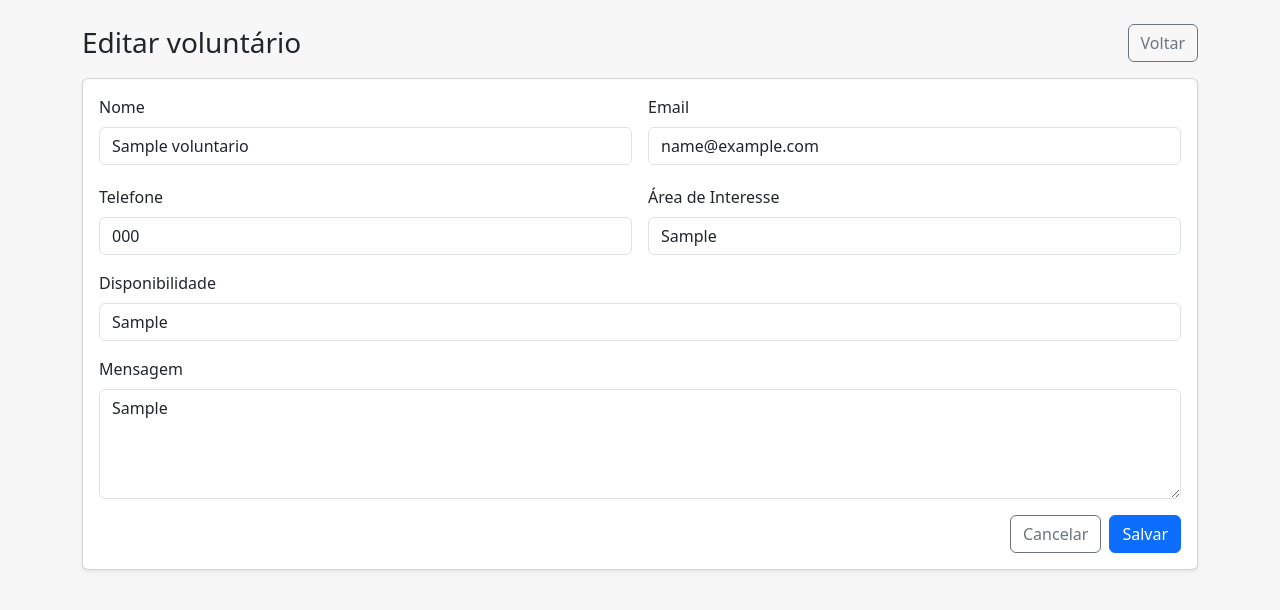
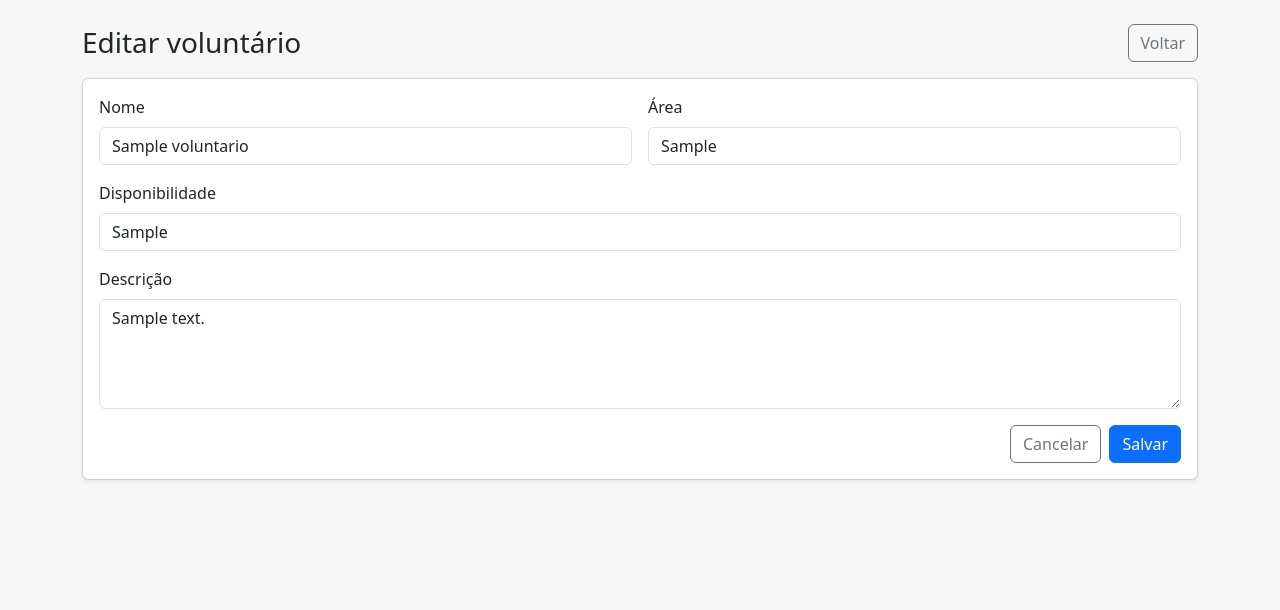
Before and after one commit to osmarDesenvolvedorDeSoftware/doce_esperanca, a Flask app: page /admin/voluntarios/1/editar in a window 1280 px wide. Shown: the part 56-666 px from the top of the page. Run offline with Flask 3, Linux system fonts and the light colour scheme; a user stored in the database is signed in; tables that the repository leaves empty hold one stand-in row (values such as "Sample post"); some libraries are stand-ins or nearby versions.

Commit message:
Refine volunteer schema and admin forms

```diff
--- a/app/forms.py
+++ b/app/forms.py
@@ -7,7 +7,7 @@ from flask import current_app
 from flask_wtf import FlaskForm
 from flask_wtf.file import FileAllowed, FileField
 from wtforms import BooleanField, DateField, PasswordField, StringField, SubmitField, TextAreaField
-from wtforms.validators import DataRequired, Email, Length, Optional as OptionalValidator, URL, ValidationError
+from wtforms.validators import DataRequired, Length, Optional as OptionalValidator, URL, ValidationError
 
 ALLOWED_IMAGE_EXTENSIONS: Iterable[str] = ("jpg", "jpeg", "png")
 ALLOWED_DOC_EXTENSIONS: Iterable[str] = ("pdf",)
@@ -85,11 +85,9 @@ class ParceiroForm(FlaskForm):
 
 class VoluntarioForm(FlaskForm):
     nome = StringField("Nome", validators=[DataRequired(), Length(max=255)])
-    email = StringField("Email", validators=[DataRequired(), Email(), Length(max=255)])
-    telefone = StringField("Telefone", validators=[OptionalValidator(), Length(max=50)])
-    area_interesse = StringField("Área de Interesse", validators=[OptionalValidator(), Length(max=255)])
+    area = StringField("Área", validators=[DataRequired(), Length(max=255)])
     disponibilidade = StringField("Disponibilidade", validators=[OptionalValidator(), Length(max=255)])
-    mensagem = TextAreaField("Mensagem", validators=[OptionalValidator()])
+    descricao = TextAreaField("Descrição", validators=[OptionalValidator()])
     submit = SubmitField("Salvar")
 
 
--- a/app/models.py
+++ b/app/models.py
@@ -50,11 +50,9 @@ class Voluntario(db.Model, TimestampMixin):
 
     id = db.Column(db.Integer, primary_key=True)
     nome = db.Column(db.String(255), nullable=False)
-    email = db.Column(db.String(255), nullable=False)
-    telefone = db.Column(db.String(50))
-    area_interesse = db.Column(db.String(255))
+    area = db.Column(db.String(255))
     disponibilidade = db.Column(db.String(255))
-    mensagem = db.Column(db.Text)
+    descricao = db.Column(db.Text)
 
     def __repr__(self) -> str:  # pragma: no cover - debug helper
         return f"<Voluntario {self.nome!r}>"
--- a/app/routes/admin.py
+++ b/app/routes/admin.py
@@ -379,11 +379,9 @@ def voluntarios_create():
     if form.validate_on_submit():
         voluntario = Voluntario(
             nome=form.nome.data,
-            email=form.email.data,
-            telefone=form.telefone.data,
-            area_interesse=form.area_interesse.data,
+            area=form.area.data,
             disponibilidade=form.disponibilidade.data,
-            mensagem=form.mensagem.data,
+            descricao=form.descricao.data,
         )
         db.session.add(voluntario)
         db.session.commit()
@@ -399,11 +397,9 @@ def voluntarios_edit(voluntario_id: int):
     form = VoluntarioForm(obj=voluntario)
     if form.validate_on_submit():
         voluntario.nome = form.nome.data
-        voluntario.email = form.email.data
-        voluntario.telefone = form.telefone.data
-        voluntario.area_interesse = form.area_interesse.data
+        voluntario.area = form.area.data
         voluntario.disponibilidade = form.disponibilidade.data
-        voluntario.mensagem = form.mensagem.data
+        voluntario.descricao = form.descricao.data
         db.session.commit()
         flash("Voluntário atualizado com sucesso.", "success")
         return redirect(url_for("admin.voluntarios_list"))
--- a/app/templates/admin/voluntarios/form.html
+++ b/app/templates/admin/voluntarios/form.html
@@ -18,25 +18,9 @@
             {% endfor %}
           </div>
           <div class="col-md-6">
-            {{ form.email.label(class="form-label") }}
-            {{ form.email(class="form-control") }}
-            {% for error in form.email.errors %}
-              <div class="text-danger small">{{ error }}</div>
-            {% endfor %}
-          </div>
-        </div>
-        <div class="row g-3 mt-1">
-          <div class="col-md-6">
-            {{ form.telefone.label(class="form-label") }}
-            {{ form.telefone(class="form-control") }}
-            {% for error in form.telefone.errors %}
-              <div class="text-danger small">{{ error }}</div>
-            {% endfor %}
-          </div>
-          <div class="col-md-6">
-            {{ form.area_interesse.label(class="form-label") }}
-            {{ form.area_interesse(class="form-control") }}
-            {% for error in form.area_interesse.errors %}
+            {{ form.area.label(class="form-label") }}
+            {{ form.area(class="form-control") }}
+            {% for error in form.area.errors %}
               <div class="text-danger small">{{ error }}</div>
             {% endfor %}
           </div>
@@ -49,9 +33,9 @@
           {% endfor %}
         </div>
         <div class="mt-3">
-          {{ form.mensagem.label(class="form-label") }}
-          {{ form.mensagem(class="form-control", rows=4) }}
-          {% for error in form.mensagem.errors %}
+          {{ form.descricao.label(class="form-label") }}
+          {{ form.descricao(class="form-control", rows=4) }}
+          {% for error in form.descricao.errors %}
             <div class="text-danger small">{{ error }}</div>
           {% endfor %}
         </div>
```
Also changed, not shown: app/templates/admin/voluntarios/list.html (+4 -4 lines), migrations/versions/576017431647_update_voluntario_fields.py (added, +47 -0 lines).
